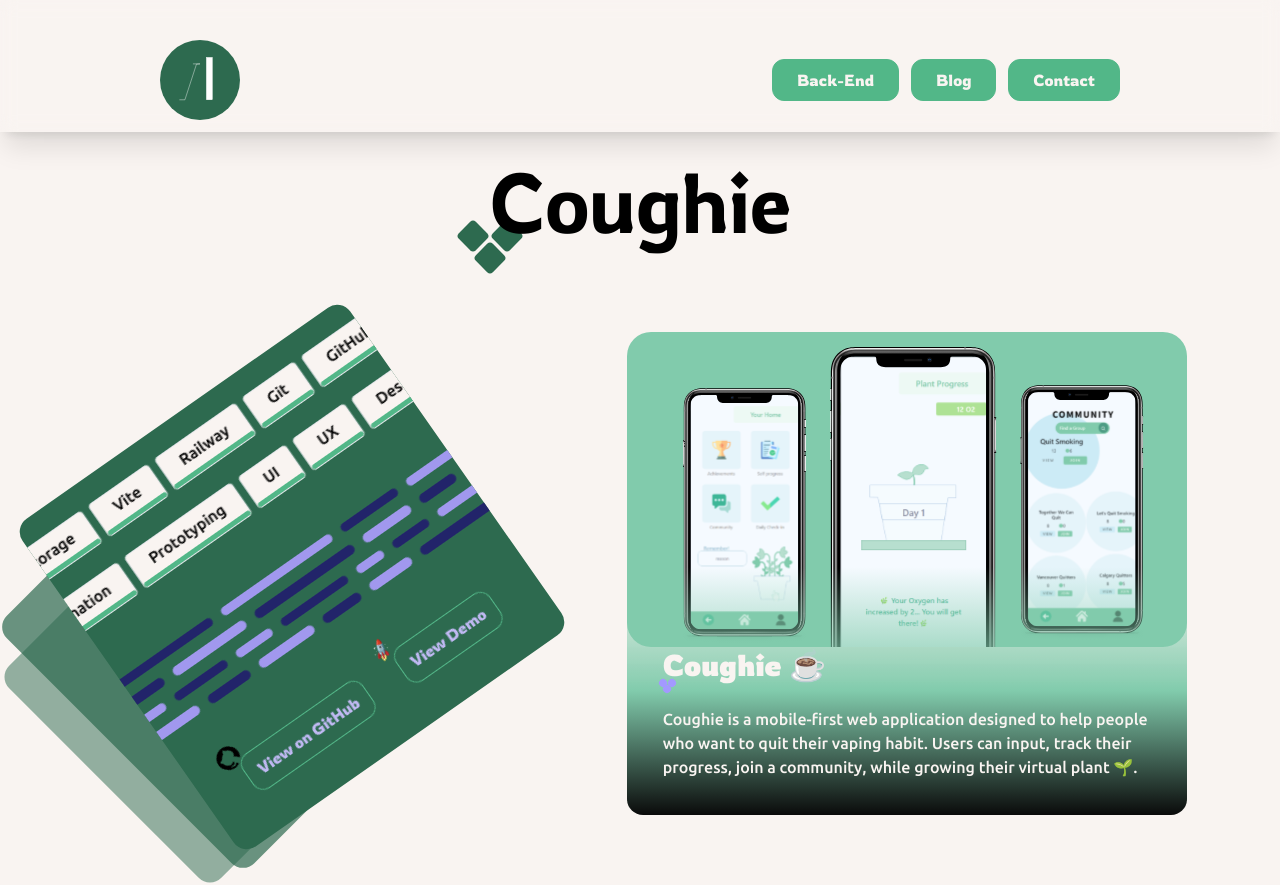
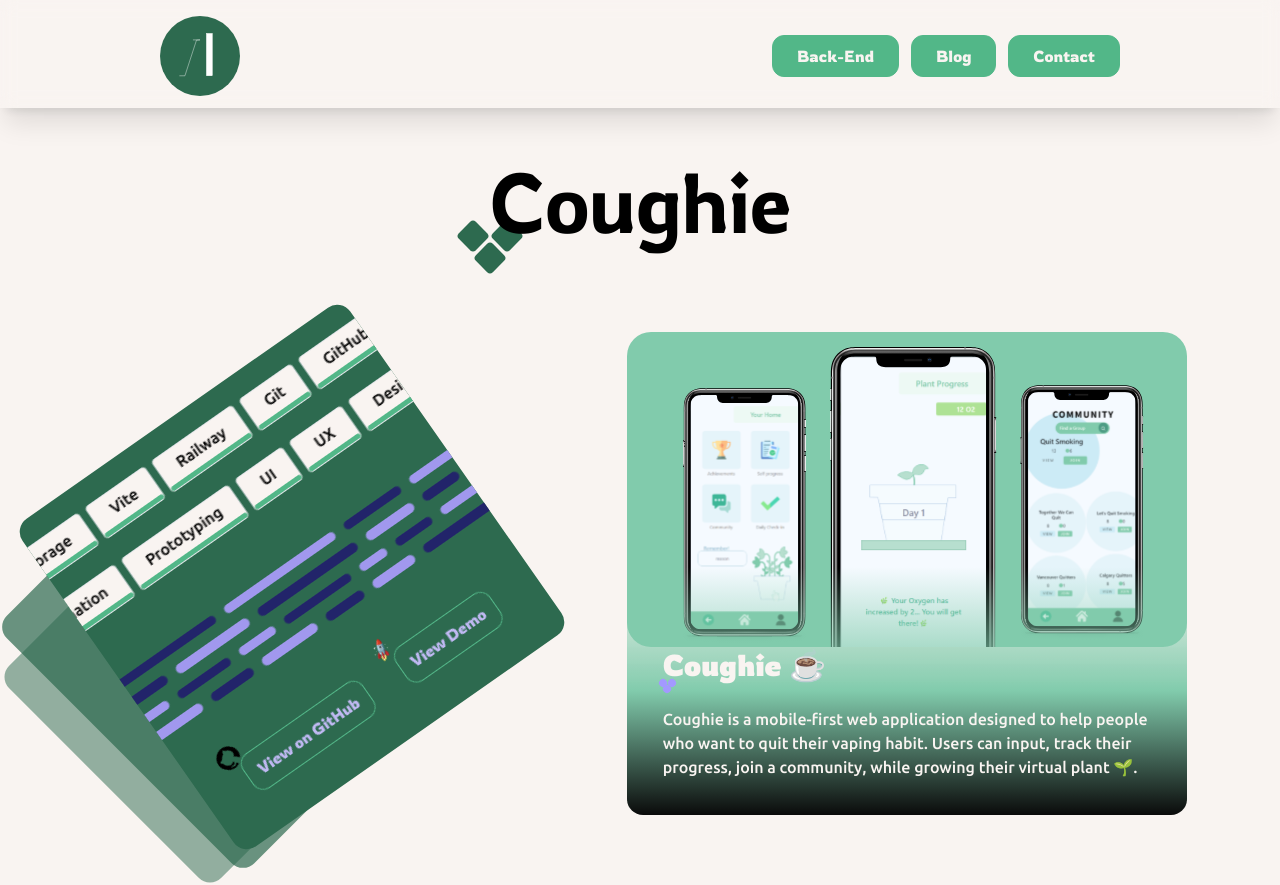
Before and after one commit to iliaamiri/iliabedian-portfolio, a Next.js app: page /artifact-detail/coughie in a window 1280 px wide. Shown: the top 885 px of the page. Built offline with nearby package versions, Linux system fonts and the light colour scheme.

Commit message:
fix responsive issues

```diff
--- a/src/app/artifact-detail/coughie/coughie.mdx
+++ b/src/app/artifact-detail/coughie/coughie.mdx
@@ -22,10 +22,10 @@ You can also search for products to buy with the money you save, and find commun
 
 ## Prototype Frames
 
-<div>
-  <img src="https://user-images.githubusercontent.com/37903573/209577989-56a17da8-0cea-4404-8f41-2e47e909bf55.png" height="500"/>
-  <img src="https://user-images.githubusercontent.com/37903573/209577950-2188d194-4ab1-4637-862f-b0e65908b851.png" height="500"/>
-  <img src="https://user-images.githubusercontent.com/37903573/209578030-7704c50f-4074-45b4-bb66-af43394af0ed.png" height="500"/>
+<div className={'flex gap-2 flex-wrap flex-col md:flex-row'}>
+  <img src="https://user-images.githubusercontent.com/37903573/209577989-56a17da8-0cea-4404-8f41-2e47e909bf55.png" height="400" width={200}/>
+  <img src="https://user-images.githubusercontent.com/37903573/209577950-2188d194-4ab1-4637-862f-b0e65908b851.png" height="400" width={200}/>
+  <img src="https://user-images.githubusercontent.com/37903573/209578030-7704c50f-4074-45b4-bb66-af43394af0ed.png" height="400" width={200}/>
 </div>
 
 🏗️
--- a/src/app/artifact-detail/coughie/page.tsx
+++ b/src/app/artifact-detail/coughie/page.tsx
@@ -14,7 +14,7 @@ export default async function Page() {
             </StyledHeader>
             <ArtifactItem artifact={artifacts.coughie} isOnRight={false} />
             <div className={`flex flex-col items-center justify-center w-full ${ubuntu.className} markdown`} id={'readme'}>
-                <div className={`w-9/12 md:w-7/12`}>
+                <div className={`w-9/12 md:w-7/12 pb-20`}>
                     <CoughieMDX />
                 </div>
             </div>
--- a/src/app/artifact-detail/igaq/page.tsx
+++ b/src/app/artifact-detail/igaq/page.tsx
@@ -14,7 +14,7 @@ export default async function Page() {
             </StyledHeader>
             <ArtifactItem artifact={artifacts.igaq} isOnRight={false} />
             <div className={`flex flex-col items-center justify-center w-full ${ubuntu.className} markdown`} id={'readme'}>
-                <div className={`w-9/12 md:w-7/12`}>
+                <div className={`w-9/12 md:w-7/12 pb-20`}>
                     <IgaqMDX />
                 </div>
             </div>
--- a/src/app/artifact-detail/interviewpal/page.tsx
+++ b/src/app/artifact-detail/interviewpal/page.tsx
@@ -14,7 +14,7 @@ export default async function Page() {
             </StyledHeader>
             <ArtifactItem artifact={artifacts.interviewpal} isOnRight={false} />
             <div className={`flex flex-col items-center justify-center w-full ${ubuntu.className} markdown`} id={'readme'}>
-                <div className={`w-9/12 md:w-7/12`}>
+                <div className={`w-9/12 md:w-7/12 pb-20`}>
                     <InterviewPalMDX />
                 </div>
             </div>
--- a/src/app/artifact-detail/tactical-pigeon/page.tsx
+++ b/src/app/artifact-detail/tactical-pigeon/page.tsx
@@ -14,7 +14,7 @@ export default async function Page() {
             </StyledHeader>
             <ArtifactItem artifact={artifacts.tacticalPigeons} isOnRight={true} />
             <div className={`flex flex-col items-center justify-center w-full ${ubuntu.className} markdown`} id={'readme'}>
-                <div className={`w-9/12 md:w-7/12`}>
+                <div className={`w-9/12 md:w-7/12 pb-20`}>
                     <TacticalPigeonMDX />
                 </div>
             </div>
--- a/src/app/globals.css
+++ b/src/app/globals.css
@@ -32,7 +32,7 @@
   }
 
   .markdown pre {
-    @apply mx-10 border-[1px] border-gray-300 rounded-md pl-2 my-2 bg-gray-300;
+    @apply md:mx-10 border-[1px] border-gray-300 rounded-md pl-2 my-2 bg-gray-300;
   }
 
   .markdown a {
--- a/src/components/MainHeader.tsx
+++ b/src/components/MainHeader.tsx
@@ -7,7 +7,7 @@ import Link from "next/link";
 export function MainHeader({}: {}) {
 
     return (
-        <nav className={`flex w-full px-10 md:px-40 pt-10 pb-3 justify-between backdrop-blur fixed top-0 z-50 shadow-xl`}>
+        <nav className={`flex w-full px-10 md:px-40 pt-4 pb-3 justify-between backdrop-blur fixed top-0 z-50 shadow-xl`}>
             <div className={`h-14 w-14 md:h-20 md:w-20 relative`}>
                 <Link href={'/'} >
                     <Image src={Logo} alt={'Main Logo in Header navbar'}/>
```
